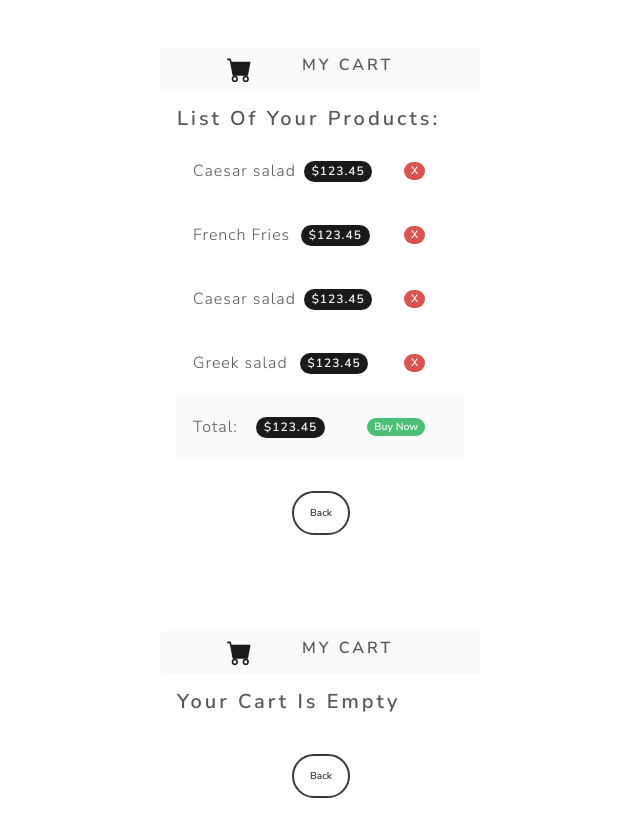
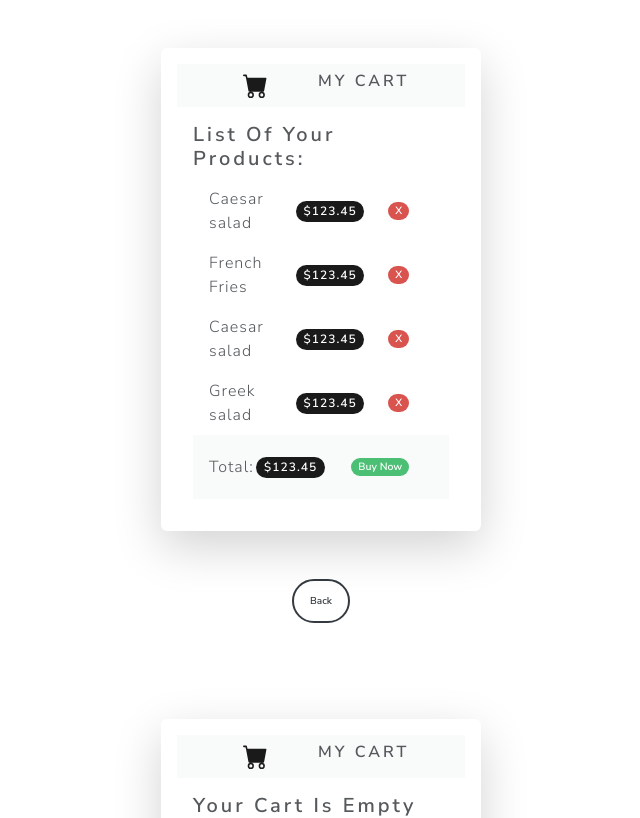
Before and after one commit to lourdeslunaweb/shopping-cart, a React (Create React App) app: page /cart in a window 1280 px wide. Shown: the top 818 px of the page, without its empty margins (319-959 px from the left). Built offline with nearby package versions, Linux system fonts and the light colour scheme.

Commit message:
add shadow in card of cart details

```diff
--- a/src/components/Cart/index.jsx
+++ b/src/components/Cart/index.jsx
@@ -3,7 +3,7 @@ import { BackBtn } from ".."
 const Cart = () => {
     return (
         <div className="container d-flex align-items-center justify-content-center flex-column mb-5">
-            <div className="card border-primary mb-3 mt-5" style={{ width: '20rem' }}>
+            <div className="card border-primary mb-3 mt-5 shadow-lg p-3 mb-5 bg-body rounded" style={{ width: '20rem' }}>
                 <div className="card-header d-flex">
                     <span className="text-primary"><svg xmlns="http://www.w3.org/2000/svg" width="125" height="25" fill="currentColor" className="bi bi-cart-fill" viewBox="0 0 16 16">
                         <path d="M0 1.5A.5.5 0 0 1 .5 1H2a.5.5 0 0 1 .485.379L2.89 3H14.5a.5.5 0 0 1 .491.592l-1.5 8A.5.5 0 0 1 13 12H4a.5.5 0 0 1-.491-.408L2.01 3.607 1.61 2H.5a.5.5 0 0 1-.5-.5zM5 12a2 2 0 1 0 0 4 2 2 0 0 0 0-4zm7 0a2 2 0 1 0 0 4 2 2 0 0 0 0-4zm-7 1a1 1 0 1 1 0 2 1 1 0 0 1 0-2zm7 0a1 1 0 1 1 0 2 1 1 0 0 1 0-2z" />
--- a/src/components/EmptyCart/index.jsx
+++ b/src/components/EmptyCart/index.jsx
@@ -3,7 +3,7 @@ import { BackBtn } from ".."
 const EmptyCart = () => {
     return (
         <div className="container d-flex align-items-center justify-content-center flex-column mb-5">
-            <div className="card border-primary mb-3 mt-5" style={{ width: '20rem' }}>
+            <div className="card border-primary mb-3 mt-5 shadow-lg p-3 mb-5 bg-body rounded" style={{ width: '20rem' }}>
                 <div className="card-header d-flex">
                     <span className="text-primary"><svg xmlns="http://www.w3.org/2000/svg" width="125" height="25" fill="currentColor" className="bi bi-cart-fill" viewBox="0 0 16 16">
                         <path d="M0 1.5A.5.5 0 0 1 .5 1H2a.5.5 0 0 1 .485.379L2.89 3H14.5a.5.5 0 0 1 .491.592l-1.5 8A.5.5 0 0 1 13 12H4a.5.5 0 0 1-.491-.408L2.01 3.607 1.61 2H.5a.5.5 0 0 1-.5-.5zM5 12a2 2 0 1 0 0 4 2 2 0 0 0 0-4zm7 0a2 2 0 1 0 0 4 2 2 0 0 0 0-4zm-7 1a1 1 0 1 1 0 2 1 1 0 0 1 0-2zm7 0a1 1 0 1 1 0 2 1 1 0 0 1 0-2z" />
--- a/src/components/Footer/index.jsx
+++ b/src/components/Footer/index.jsx
@@ -1,6 +1,6 @@
 const Footer = () => {
     return (
-        <footer className="bg-primary">
+        <footer className="bg-dark">
             <div className="container d-flex flex-column justify-content-center align-items-center pb-3">
                 <div className="row mt-3">
                     <h3 className="text-white text-capitalize text-center">Made with <svg xmlns="http://www.w3.org/2000/svg" width="20" height="20" fill="currentColor" class="bi bi-heart-fill" viewBox="0 0 16 16">
```
